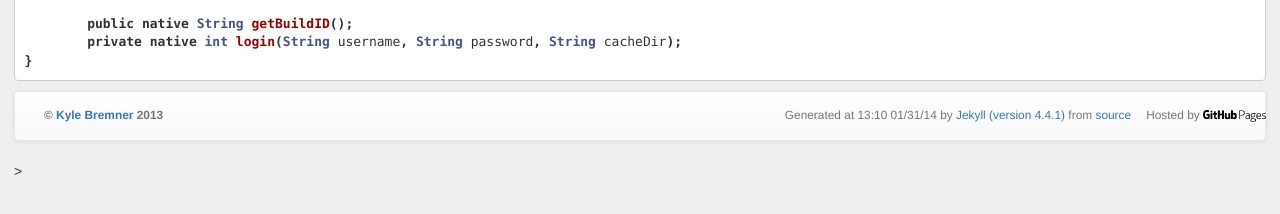
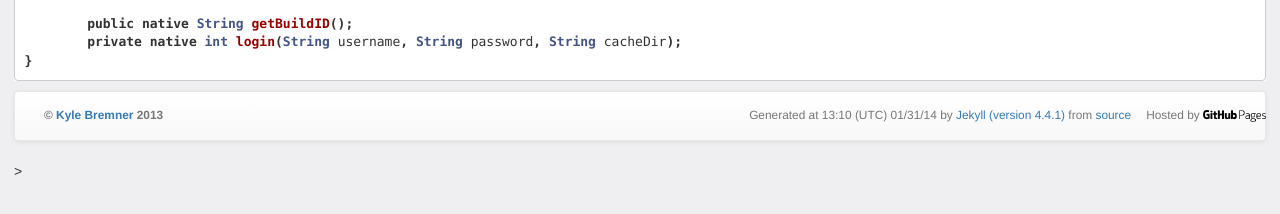
Before and after one commit to kbremner/kbremner.github.io, a Jekyll site: the page built from index.md, in a window 1280 px wide. Shown: the part 650-864 px from the top of the page. Built offline with Jekyll 4.4.1, drawn with Linux system fonts in a browser that asks for light colours; nearby versions of some CDN libraries; Markdown is read by kramdown in place of the engine named in the settings.

Commit message:
Updated default.html

```diff
--- a/_layouts/default.html
+++ b/_layouts/default.html
@@ -51,7 +51,7 @@
           <p class="nav small navbar-text navbar-right">Hosted by <a href="http://pages.github.com/" target="_blank"><img src="/images/github-pages.png" height="12px" alt="GitHub Pages"></a>
           </p>
           <p class="nav small navbar-text navbar-right">
-            Generated at {{ site.time | date: "%R %D" }} by <a href="http://jekyllrb.com/" target="_blank" style="text-decoration: none;">Jekyll (version {{ jekyll.version }})</a> from <a href="https://github.com/kbremner/kbremner.github.io/blob/master/{{ page.path }}" target="_blank" style="text-decoration: none;">source</a>
+            Generated at {{ site.time | date: "%R (%Z) %D" }} by <a href="http://jekyllrb.com/" target="_blank" style="text-decoration: none;">Jekyll (version {{ jekyll.version }})</a> from <a href="https://github.com/kbremner/kbremner.github.io/blob/master/{{ page.path }}" target="_blank" style="text-decoration: none;">source</a>
           </p>
       </footer>
 
```
